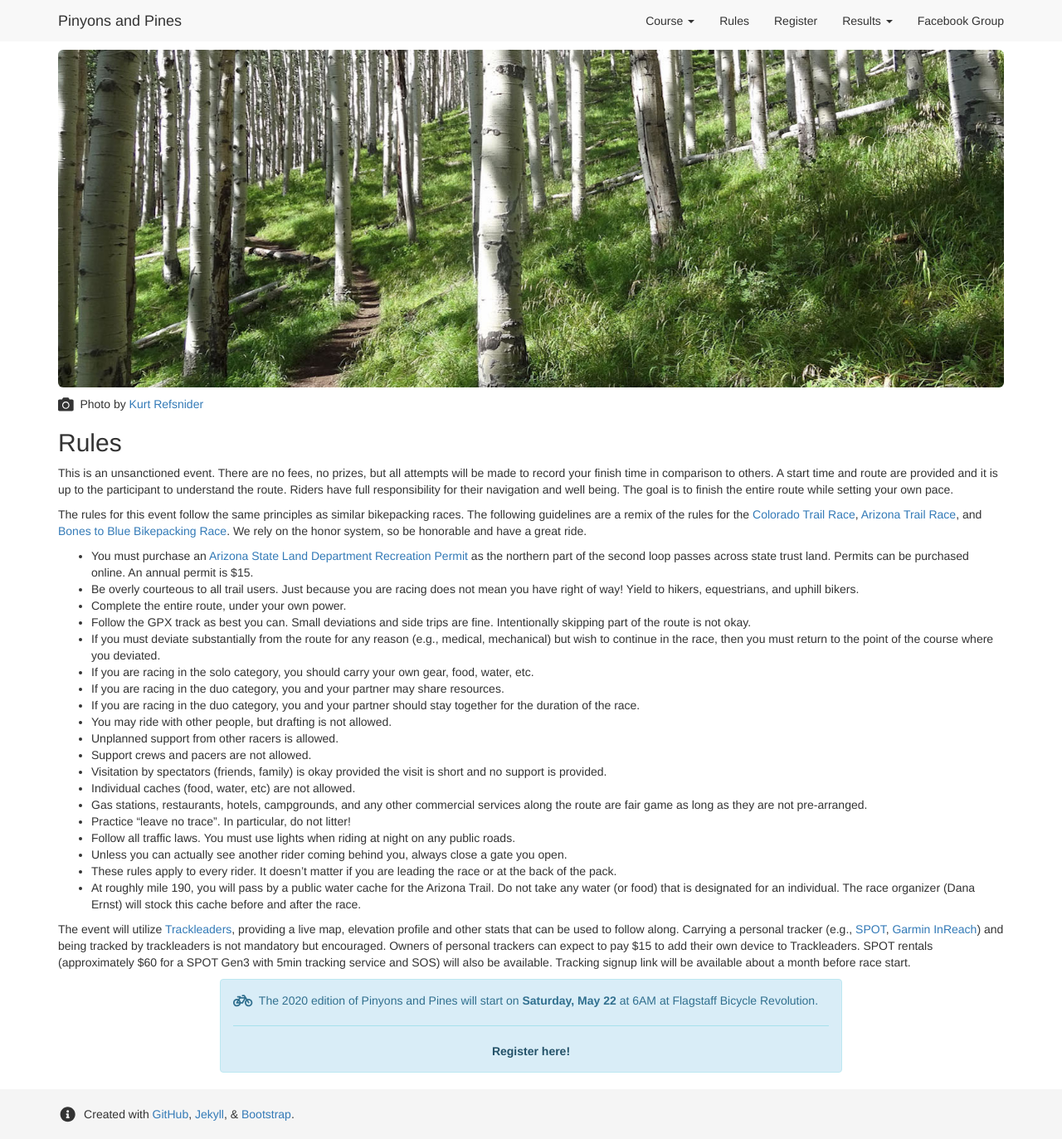
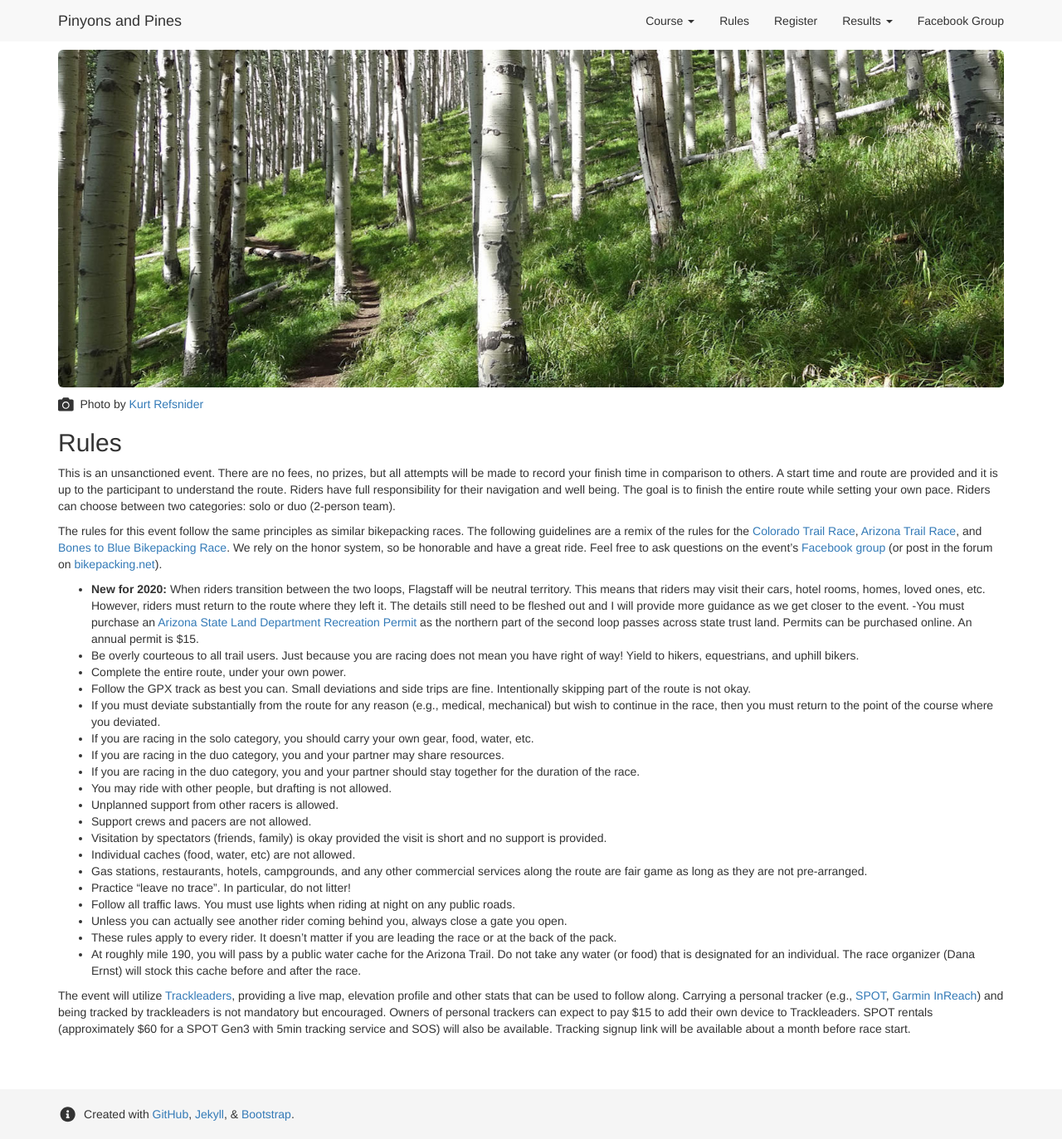
Before and after one commit to dcernst/PinyonsPines, a Jekyll site: the page built from rules.md, in a window 1280 px wide and 1373 px high. Shown: the whole window at 83% size. Built offline with Jekyll 4.4.1, drawn with Linux system fonts in a browser that asks for light colours; nearby versions of some CDN libraries.

Commit message:
Minor updates

```diff
--- a/rules.md
+++ b/rules.md
@@ -10,11 +10,12 @@ layout: default
 
 ## Rules
 
-This is an unsanctioned event. There are no fees, no prizes, but all attempts will be made to record your finish time in comparison to others. A start time and route are provided and it is up to the participant to understand the route. Riders have full responsibility for their navigation and well being. The goal is to finish the entire route while setting your own pace.
+This is an unsanctioned event. There are no fees, no prizes, but all attempts will be made to record your finish time in comparison to others. A start time and route are provided and it is up to the participant to understand the route. Riders have full responsibility for their navigation and well being. The goal is to finish the entire route while setting your own pace. Riders can choose between two categories: solo or duo (2-person team).
 
-The rules for this event follow the same principles as similar bikepacking races.  The following guidelines are a remix of the rules for the [Colorado Trail Race](http://www.climbingdreams.net/ctr/), [Arizona Trail Race](http://topofusion.com/azt/race.php), and [Bones to Blue Bikepacking Race](http://bonestoblue.com). We rely on the honor system, so be honorable and have a great ride.
+The rules for this event follow the same principles as similar bikepacking races.  The following guidelines are a remix of the rules for the [Colorado Trail Race](http://www.climbingdreams.net/ctr/), [Arizona Trail Race](http://topofusion.com/azt/race.php), and [Bones to Blue Bikepacking Race](http://bonestoblue.com). We rely on the honor system, so be honorable and have a great ride.  Feel free to ask questions on the event's [Facebook group](https://www.facebook.com/groups/PinyonsAndPines/) (or post in the forum on [bikepacking.net](http://bikepacking.net)).
 
-- You must purchase an [Arizona State Land Department Recreation Permit](https://land.az.gov/natural-resources/recreational-permits) as the northern part of the second loop passes across state trust land.  Permits can be purchased online. An annual permit is $15.
+- **New for 2020:** When riders transition between the two loops, Flagstaff will be neutral territory. This means that riders may visit their cars, hotel rooms, homes, loved ones, etc. However, riders must return to the route where they left it. The details still need to be fleshed out and I will provide more guidance as we get closer to the event.
+-You must purchase an [Arizona State Land Department Recreation Permit](https://land.az.gov/natural-resources/recreational-permits) as the northern part of the second loop passes across state trust land.  Permits can be purchased online. An annual permit is $15.
 - Be overly courteous to all trail users. Just because you are racing does not mean you have right of way! Yield to hikers, equestrians, and uphill bikers.
 - Complete the entire route, under your own power.
 - Follow the GPX track as best you can. Small deviations and side trips are fine. Intentionally skipping part of the route is not okay.
@@ -35,27 +36,3 @@ The rules for this event follow the same principles as similar bikepacking races
 - At roughly mile 190, you will pass by a public water cache for the Arizona Trail. Do not take any water (or food) that is designated for an individual. The race organizer (Dana Ernst) will stock this cache before and after the race.
 
 The event will utilize [Trackleaders](http://trackleaders.com), providing a live map, elevation profile and other stats that can be used to follow along. Carrying a personal tracker (e.g., [SPOT](https://www.findmespot.com/en/), [Garmin InReach](https://explore.garmin.com/en-US/inreach/)) and being tracked by trackleaders is not mandatory but encouraged. Owners of personal trackers can expect to pay $15 to add their own device to Trackleaders. SPOT rentals (approximately $60 for a SPOT Gen3 with 5min tracking service and SOS) will also be available. Tracking signup link will be available about a month before race start.
-
-<div class="row">
-<div class="col-md-2 col-lg-2">
-</div>
-<div class="col-xs-12 col-sm-12 col-md-8 col-lg-8">
-<div class="alert alert-info" role="alert">
-<i class="fas fa-bicycle fa-lg"></i>&nbsp; The 2020 edition of Pinyons and Pines will start on <strong>Saturday, May 22</strong> at 6AM at Flagstaff Bicycle Revolution.
-
-<hr>
-<center>
-<a href="https://docs.google.com/forms/d/e/1FAIpQLSf0Hpx2bJai-bseT1WJOTMZnYV5TtgrC0d0hLpGAltCE9qyjQ/viewform?usp=sf_link" class="alert-link" target="_blank">Register here!</a>
-</center>
-
-<!--
-<hr>
-<center>
-<a href="https://form.jotform.com/trackleaders/pinyonspines19" class="alert-link" target="_blank">Trackleaders sign-up and SPOT rental</a>
-</center>
--->
-
-</div>
-</div>
-<div class="col-md-2 col-lg-2"></div>
-</div>
```
Also changed, not shown: index.md (+1 -1 lines).
